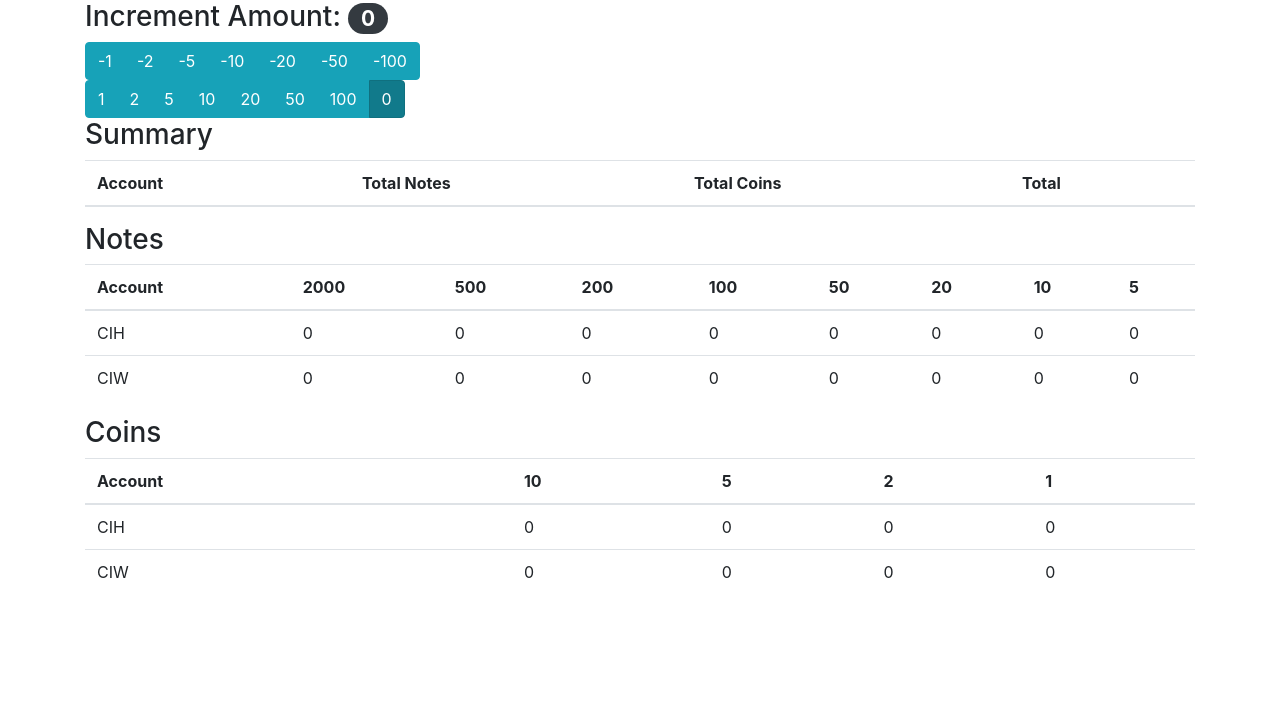
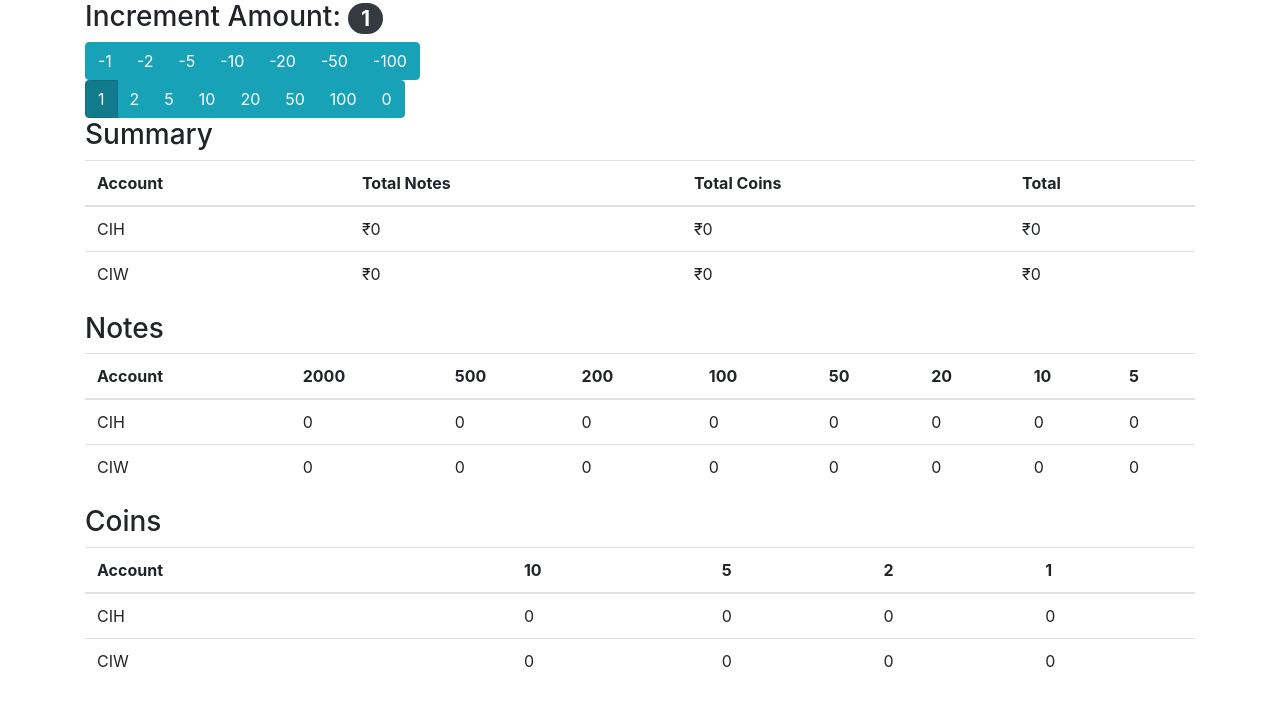
Before and after one commit to tahermd/angular-accalc, an Angular app: page / in a window 1280 px wide. Shown: the top 706 px of the page. Built offline with nearby package versions, Linux system fonts and the light colour scheme.

Commit message:
3 files modified

```diff
--- a/src/app/_components/accounts/accounts.component.html
+++ b/src/app/_components/accounts/accounts.component.html
@@ -13,11 +13,11 @@
           </tr>
         </thead>
         <tbody>
-          <tr *ngFor='let account of accountss'>
+          <tr *ngFor='let account of accounts'>
             <td>{{account.name}}</td>
-            <td>{{getAccountTotalNotes(account) | async | currency:account.code:'symbol':'0.0'}}</td>
-            <td>{{getAccountTotalCoins(account) | async | currency:account.code:'symbol':'0.0'}}</td>
-            <td>{{getAccountTotal(account) | async | currency:account.code:'symbol':'0.0'}}</td>
+            <td>{{getAccountTotalNotes(account) | async | currency:currencyCode:'symbol':'0.0'}}</td>
+            <td>{{getAccountTotalCoins(account) | async | currency:currencyCode:'symbol':'0.0'}}</td>
+            <td>{{getAccountTotal(account) | async | currency:currencyCode:'symbol':'0.0'}}</td>
           </tr>
         </tbody>
       </table>
--- a/src/app/_components/accounts/accounts.component.ts
+++ b/src/app/_components/accounts/accounts.component.ts
@@ -1,7 +1,7 @@
 import { Component, OnInit, OnDestroy } from "@angular/core";
 import { Currencies } from "../../_data/currencies";
 import { AccountsService } from "../../_services/accounts.service";
-import { Subscription } from "rxjs";
+import { Subscription, Observable } from "rxjs";
 import { Account } from "../../_model/account";
 
 @Component({
@@ -13,16 +13,17 @@ export class AccountsComponent implements OnInit, OnDestroy {
   readonly currencyNotes;
   readonly currencyCoins;
   accounts: Account[];
+  currencyCode: string;
 
   qtyIncrementAmt: number;
 
   private sub1: Subscription;
 
   constructor(private accountsService: AccountsService) {
-    let accountType = accountsService.accountType;
+    this.currencyCode = accountsService.accountType;
 
-    this.currencyNotes = Currencies.getNotes("INR");
-    this.currencyCoins = Currencies.getCoins("INR");
+    this.currencyNotes = Currencies.getNotes(this.currencyCode);
+    this.currencyCoins = Currencies.getCoins(this.currencyCode);
   }
 
   ngOnInit() {
@@ -35,4 +36,16 @@ export class AccountsComponent implements OnInit, OnDestroy {
   ngOnDestroy() {
     this.sub1.unsubscribe();
   }
+
+  getAccountTotalNotes(account: Account): Observable<number> {
+    return this.accountsService.getAccountTotalNotes(account);
+  }
+
+  getAccountTotalCoins(account: Account): Observable<number> {
+    return this.accountsService.getAccountTotalCoins(account);
+  }
+
+  getAccountTotal(account: Account): Observable<number> {
+    return this.accountsService.getAccountTotal(account);
+  }
 }
--- a/src/app/_services/accounts.service.ts
+++ b/src/app/_services/accounts.service.ts
@@ -1,13 +1,15 @@
 import { Injectable } from "@angular/core";
 import { Account } from "../_model/account";
-import { BehaviorSubject } from "rxjs";
+import { BehaviorSubject, from, Observable, zip } from "rxjs";
+import { Currencies } from "../_data/currencies";
+import { map, reduce } from "rxjs/operators";
 
 @Injectable()
 export class AccountsService {
   accountType: string = "INR";
   private _accounts: Account[];
 
-  qtyIncrementAmt = new BehaviorSubject(0);
+  qtyIncrementAmt = new BehaviorSubject(1);
 
   constructor() {}
 
@@ -17,4 +19,29 @@ export class AccountsService {
     }
     return this._accounts;
   }
+
+  getAccountTotalNotes(account: Account): Observable<number> {
+    let notes = Currencies.getNotes(this.accountType);
+
+    return from(notes).pipe(
+      map(v => account.getNotesQty(v) * v),
+      reduce((sum, product) => sum + product, 0)
+    );
+  }
+
+  getAccountTotalCoins(account: Account): Observable<number> {
+    let coins = Currencies.getCoins(this.accountType);
+
+    return from(coins).pipe(
+      map(v => account.getCoinsQty(v) * v),
+      reduce((sum, product) => sum + product, 0)
+    );
+  }
+
+  getAccountTotal(account: Account): Observable<number> {
+    return zip(
+      this.getAccountTotalNotes(account),
+      this.getAccountTotalCoins(account)
+    ).pipe(map(([nt, nc]) => nt + nc));
+  }
 }
```
